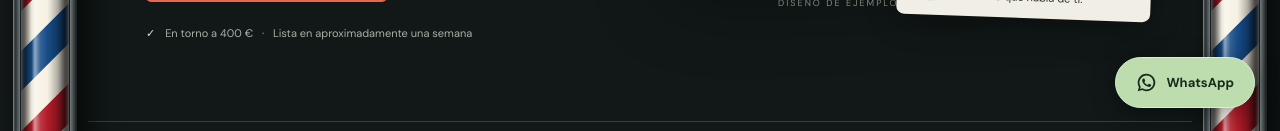
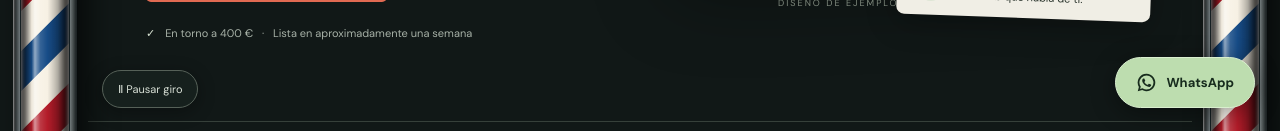
Before and after one commit to adrianer1985/estilo-web, a plain HTML site: page index.html in a window 1280 px wide. Shown: the part 669-800 px from the top of the page. Drawn offline with Linux system fonts and the light colour scheme.

Commit message:
Mantener giro visible con movimiento reducido y añadir control de pausa

```diff
--- a/index.html
+++ b/index.html
@@ -15,7 +15,7 @@
 @media(min-width:1450px){.pole.left{left:calc(50% - 730px)}.pole.right{right:calc(50% - 730px)}}
 @media(max-width:1150px){.pole{width:42px;height:290px;padding:16px 5px}.left{left:8px}.right{right:8px}}
 @media(max-width:640px){.pole{width:26px;height:235px;top:190px;padding:13px 4px}.left{left:2px}.pole.right{right:2px}.pole:before,.pole:after{left:-1px;right:-1px;height:19px}.hero{padding-left:40px;padding-right:40px}h1{font-size:clamp(39px,11vw,53px)}.buttons{flex-wrap:wrap}.whatsapp-float{font-size:11px;padding:12px 15px;bottom:14px;right:14px}footer{padding-bottom:85px}.sample-label{font-size:8px;letter-spacing:1px}}
-@media(prefers-reduced-motion:reduce){.pole .glass:before{animation:none}html{scroll-behavior:auto}}
+@media(prefers-reduced-motion:reduce){.pole .glass:before{animation-duration:8s}html{scroll-behavior:auto}}
 
 /* Postes continuos: ocupan el documento entero, desde la cabecera al pie. */
 body{position:relative;padding-left:88px;padding-right:88px}
@@ -26,7 +26,10 @@ body{position:relative;padding-left:88px;padding-right:88px}
 @keyframes barber-rotate{from{background-position:0 0}to{background-position:160px 0}}
 @media(max-width:1150px){body{padding-left:59px;padding-right:59px}.pole{width:42px;padding:18px 5px}.pole.left{left:8px}.pole.right{right:8px}}
 @media(max-width:640px){body{padding-left:32px;padding-right:32px}.pole{top:12px;bottom:12px;width:26px;height:auto;padding:14px 4px}.pole.left{left:2px}.pole.right{right:2px}header{padding:0 8px;gap:8px}.brand{font-size:19px}nav .phone{padding:9px 10px;font-size:10px}.hero{padding:28px 12px 45px}h1{font-size:clamp(35px,10vw,53px);letter-spacing:-2px}.section{padding-left:12px;padding-right:12px}.contact{padding-left:12px;padding-right:12px}.contact .number{margin:26px 0;font-size:clamp(26px,8vw,40px)}.demo-top{padding:17px 14px}.demo-top>span{font-size:6px;max-width:95px}.demo-image{padding-left:16px}.demo-image h2{font-size:38px}.demo-bottom{gap:8px;padding:20px 10px}.demo-bottom b{font-size:14px}.float{font-size:9px;padding:12px}.offer{padding:23px}.price{font-size:57px}footer{margin-left:12px;margin-right:12px}.whatsapp-float{right:39px}}
-@media(prefers-reduced-motion:reduce){.pole .glass:before{animation:none}}
+@media(prefers-reduced-motion:reduce){.pole .glass:before{animation-duration:8s}}
+
+.motion-toggle{position:fixed;bottom:23px;left:102px;z-index:20;background:#17221fee;color:#d9e0d6;border:1px solid #566158;border-radius:30px;padding:11px 15px;font-size:11px;box-shadow:0 4px 18px #0005}.motion-paused .pole .glass:before{animation-play-state:paused}
+@media(max-width:1150px){.motion-toggle{left:68px}}@media(max-width:640px){.motion-toggle{left:39px;bottom:14px;padding:11px 12px;font-size:10px}}
 </style></head><body><div class="pole left" aria-hidden="true"><span class="glass"></span></div><div class="pole right" aria-hidden="true"><span class="glass"></span></div>
 <header><a href="#" class="brand">estilo<span>web.</span></a><nav aria-label="Principal"><a href="#incluye">Qué incluye</a><a href="#precio">El precio</a><a href="#proceso">Cómo funciona</a><a class="phone" href="tel:+34851000408">↗ &nbsp;851 00 04 08</a></nav></header>
 <main>
@@ -38,4 +41,4 @@ body{position:relative;padding-left:88px;padding-right:88px}
 <section class="section" id="proceso" style="padding-top:15px"><div class="eyebrow">Así de sencillo</div><h2>De tu idea a tu web.</h2><div class="steps"><article><b>01 /</b><h3>Nos cuentas tu estilo</h3><p>Hablamos de tu negocio y concretamos el contenido, las opciones y el presupuesto.</p></article><article><b>02 /</b><h3>Le damos forma</h3><p>Con tu logo, fotos, textos y dirección, preparamos una página que encaje contigo.</p></article><article><b>03 /</b><h3>La revisamos contigo</h3><p>Revisamos el resultado y dejamos tu web lista. Plazo orientativo: una semana con el material completo.</p></article></div></section>
 <section class="contact"><div class="eyebrow" style="justify-content:center">Hablemos de tu negocio</div><h2>Tu estilo merece su propia web.</h2><p>Cuéntanos cómo es tu peluquería o barbería. Llámanos o escríbenos por WhatsApp Business.</p><a class="number" href="tel:+34851000408">851 00 04 08 ↗</a><div class="contact-actions"><a class="cta whatsapp" href="https://wa.me/34851000408?text=Hola%20Adri%C3%A1n%2C%20me%20interesa%20una%20web%20para%20mi%20peluquer%C3%ADa%20o%20barber%C3%ADa." target="_blank" rel="noopener noreferrer">Escribir por WhatsApp ↗</a><a class="text-link" href="tel:+34851000408">Llamar al 851 00 04 08 ↗</a></div><small>Atención con Adrián · Diseño web para peluquerías y barberías</small></section>
 </main><a class="whatsapp-float" href="https://wa.me/34851000408?text=Hola%20Adri%C3%A1n%2C%20me%20interesa%20una%20web%20para%20mi%20peluquer%C3%ADa%20o%20barber%C3%ADa." target="_blank" rel="noopener noreferrer" aria-label="Contactar con Adrián por WhatsApp Business"><svg viewBox="0 0 24 24" aria-hidden="true"><path d="M12 2a10 10 0 0 0-8.7 15L2 22l5.1-1.3A10 10 0 1 0 12 2zm0 18a8 8 0 0 1-4.1-1.1l-.4-.2-2.8.7.8-2.7-.3-.4A8 8 0 1 1 12 20zm4.6-5.7c-.3-.1-1.5-.7-1.7-.8-.2-.1-.4-.1-.5.1l-.8.9c-.1.2-.3.2-.5.1-.3-.1-1.1-.4-2-1.3-.7-.6-1.2-1.4-1.4-1.7-.1-.2 0-.4.1-.5l.4-.5c.2-.2.2-.3.3-.5.1-.1 0-.3 0-.4l-.8-1.8c-.2-.5-.4-.4-.5-.4h-.5c-.2 0-.5 0-.7.3-.3.3-.9.9-.9 2.1s.9 2.4 1 2.6c.1.2 1.8 2.8 4.4 3.9.6.3 1.1.4 1.4.5.6.2 1.2.2 1.6.1.5-.1 1.5-.6 1.7-1.2.2-.6.2-1.1.1-1.2-.1-.2-.3-.2-.6-.3z"/></svg>WhatsApp</a><footer><a class="brand" href="#">estilo<span>web.</span></a><span>Primer boceto · Nombre de marca provisional</span></footer><dialog aria-labelledby="dialog-title"><h3 id="dialog-title">Así podría reservar tu cliente</h3><p>Esta barbería es un ejemplo visual. En la web de tu negocio, este botón abriría el calendario de reservas que acordemos conectar.</p><button onclick="this.closest('dialog').close()">Entendido</button></dialog>
-</body></html>
+<button class="motion-toggle" type="button" aria-pressed="false" onclick="const paused=document.body.classList.toggle('motion-paused');this.setAttribute('aria-pressed',String(paused));this.textContent=paused?'▶ Activar giro':'Ⅱ Pausar giro'">Ⅱ Pausar giro</button></body></html>
```
